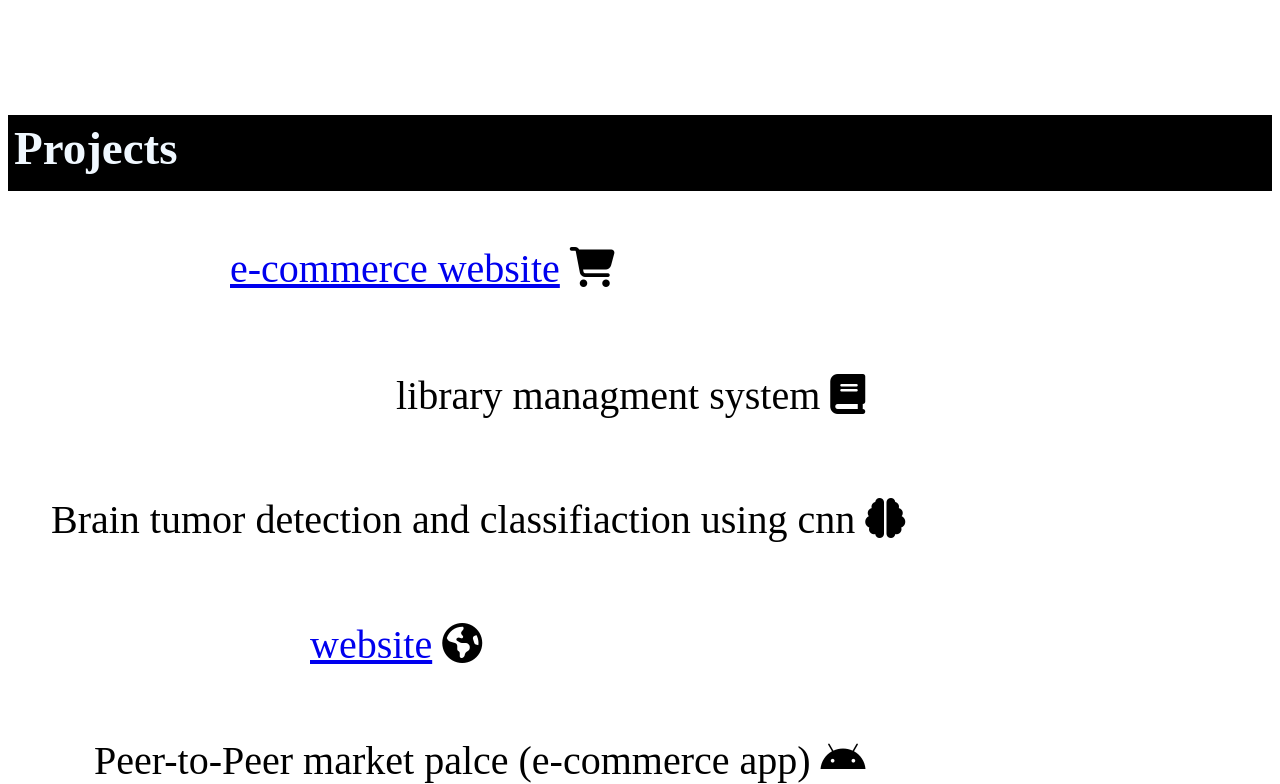
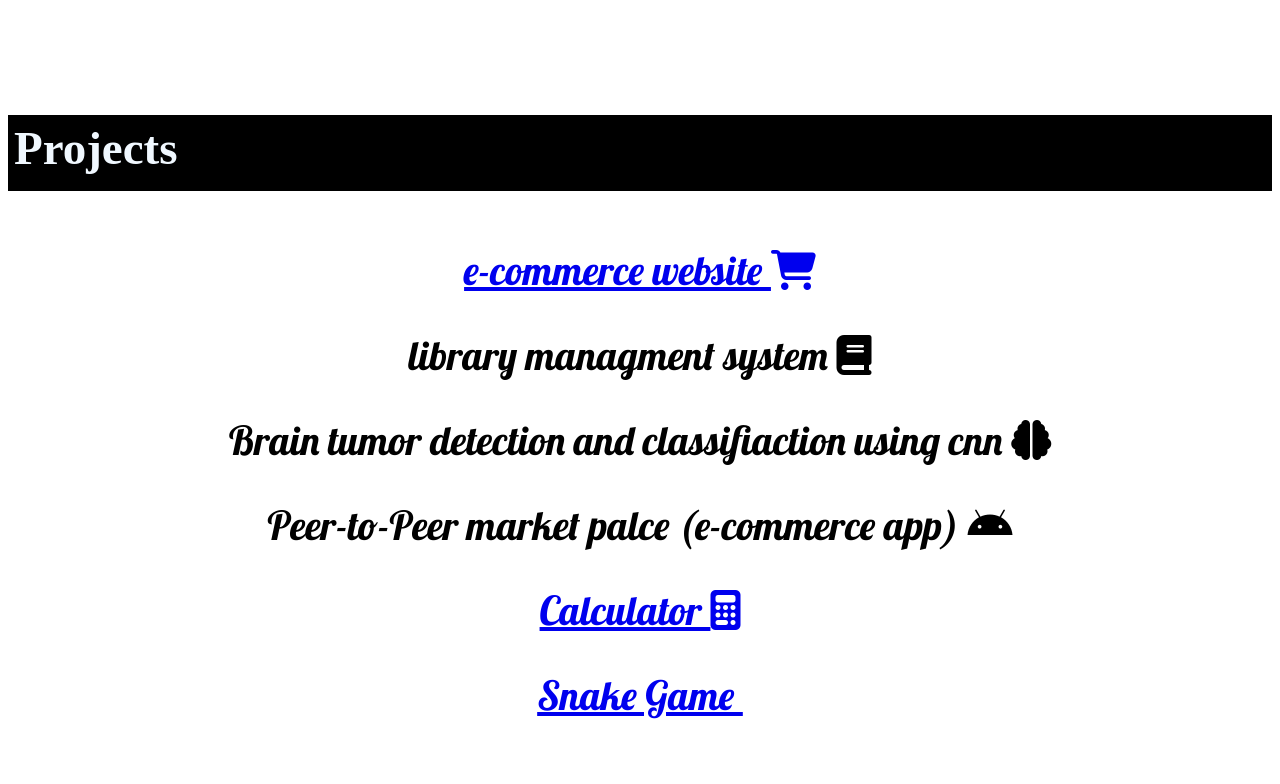
Before and after one commit to Jerinbabujb/me.github.io, a plain HTML site: page index.html in a window 1280 px wide. Shown: the part 1424-2208 px from the top of the page. After the commit the page ends 2179 px from the top, so only its background shows below. Drawn offline with Linux system fonts and the light colour scheme.

Commit message:
Add files via upload

```diff
--- a/index.html
+++ b/index.html
@@ -75,8 +75,8 @@
          <br>
 
          <div class="e-comm">
-         <a href=" https://jerinbabujb.github.io/ecom.github.io/">e-commerce website</a>
-         <i class="fa-solid fa-cart-shopping"></i>
+         <a href=" https://jerinbabujb.github.io/ecom.github.io/">e-commerce website
+         <i class="fa-solid fa-cart-shopping"></i></a>
                </div>
 
 
@@ -90,15 +90,25 @@
                     <i class="fa-solid fa-brain"></i>
                 </div>
 
-                <div class="church">
-                    <a href="https://jerinbabujb.github.io/church2.github.io/">website</a>
-                    <i class="fa-solid fa-earth-americas"></i>
-                </div>
+
               <div class="p2p">
                 Peer-to-Peer market palce (e-commerce app)
                 <i class="fa-brands fa-android"></i>
               </div>
 
+
+                  <div class="calc">
+                    <a href="https://jerinbabujb.github.io/calculator.github.io/">
+                    Calculator
+                    <i class="fa-solid fa-calculator"></i></a>
+                  </div>
+
+
+                  <div class="game">
+                    <a href="https://jerinbabujb.github.io/Sankegame.github.io/">
+                    Snake Game
+                    <i class="fa-solid fa-snake"></i></a>
+                  </div>
 
               <script>
                 const letters = "ABCDEFGHIJKLMNOPQRSTUVWXYZ";
--- a/style.css
+++ b/style.css
@@ -103,30 +103,43 @@
   }
   .e-comm{
     font-size: 40px;
-    left: 230px;
-    position: absolute;
+    text-align: center;
+    display: block;
+    font-family: Lobster;
+    margin-bottom: 35px;
   }
   .lib{
-    left: 396px;
-    position: absolute;
-    top: 1796px;
+    text-align: center;
+    display: block;
     font-size: 40px;
+    font-family: Lobster;
+    margin-bottom: 35px;
   }
   .brain{
-    left: 51px;
-    position: absolute;
-    top: 1920px;
+    text-align: center;
+    display: block;
     font-size: 40px;
+    font-family: Lobster;
+    margin-bottom: 35px;
   }
-  .church{
-    left: 310px;
-    position: absolute;
-    top: 2045px;
+
+.p2p{
+    text-align: center;
+    display: block;
     font-size: 40px;
-  }
-.p2p{
-    left: 94px;
-    position: absolute;
-    top: 2161px;
-    font-size: 40px;
+    font-family: Lobster;
+    margin-bottom: 35px;
 }
+.calc{
+  text-align: center;
+  display: block;
+  font-size: 40px;
+  font-family: Lobster;
+  margin-bottom: 35px;
+}
+ .game{
+  text-align: center;
+  font-size: 40px;
+  font-family: Lobster;
+  margin-bottom: 35px;
+}
```
